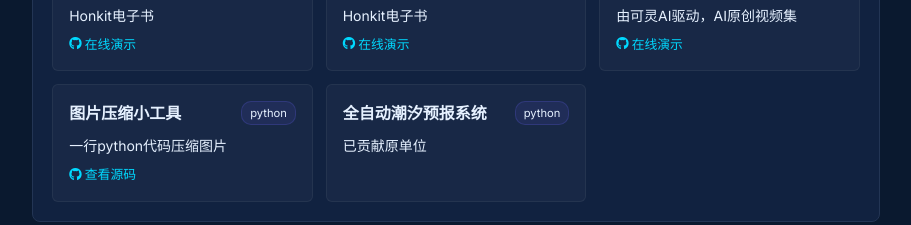
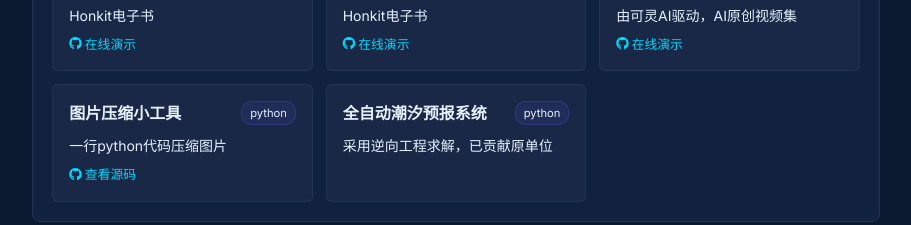
Before and after one commit to sapchen/resume-chenliang, a plain HTML site: page index.html in a window 1280 px wide. Shown: the part 1080-1305 px from the top of the page, without its empty margins (336-1247 px from the left). Drawn offline with nearby package versions, Linux system fonts and the light colour scheme.

Commit message:
补充项目简介

```diff
--- a/index.html
+++ b/index.html
@@ -151,7 +151,7 @@
                                     <h3>全自动潮汐预报系统</h3>
                                     <span class="project-tag">python</span>
                                 </div>
-                                <p>已贡献原单位</p>
+                                <p>采用逆向工程求解，已贡献原单位</p>
                             </div>
                         </div>
                     </section>
```
